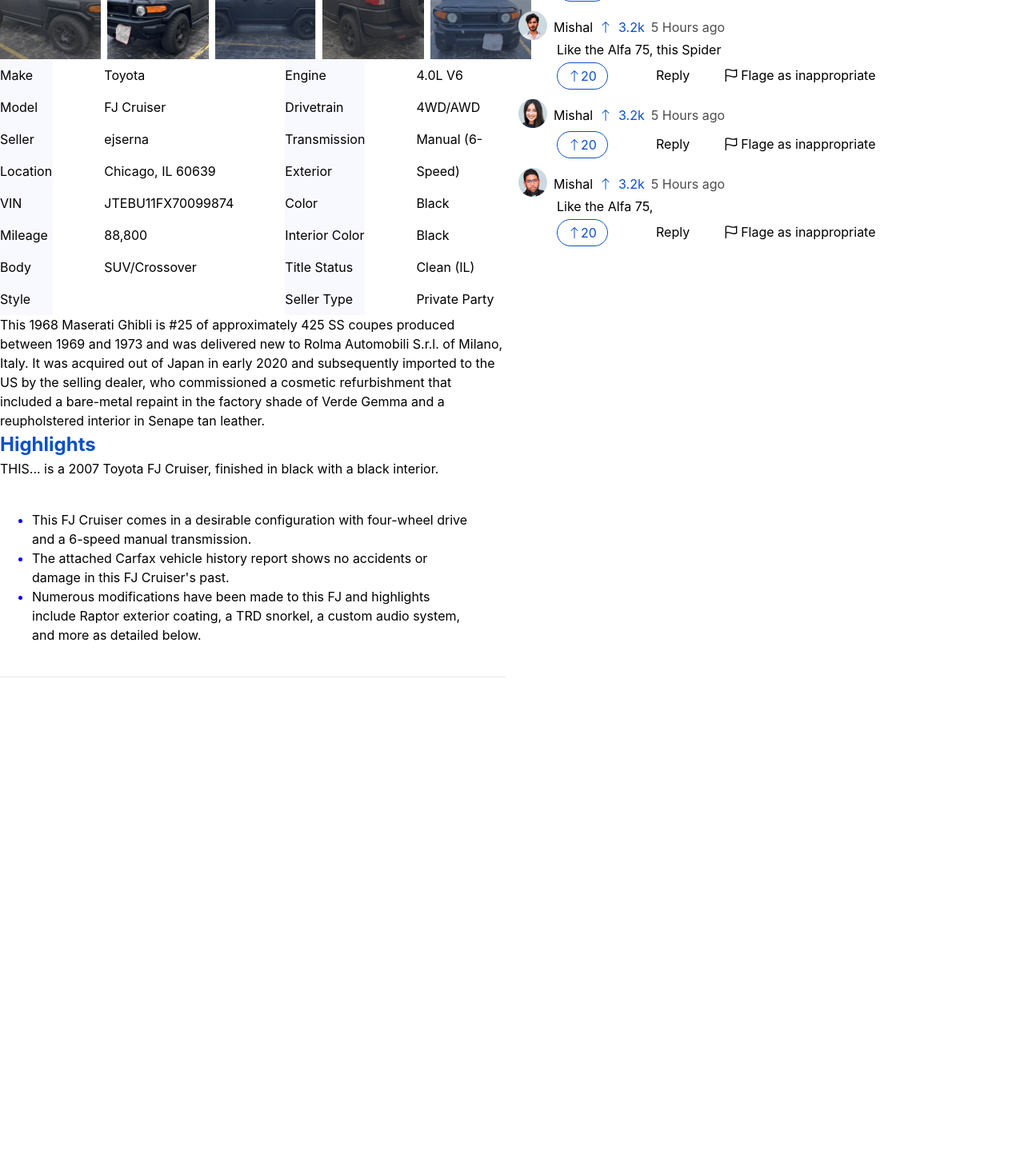
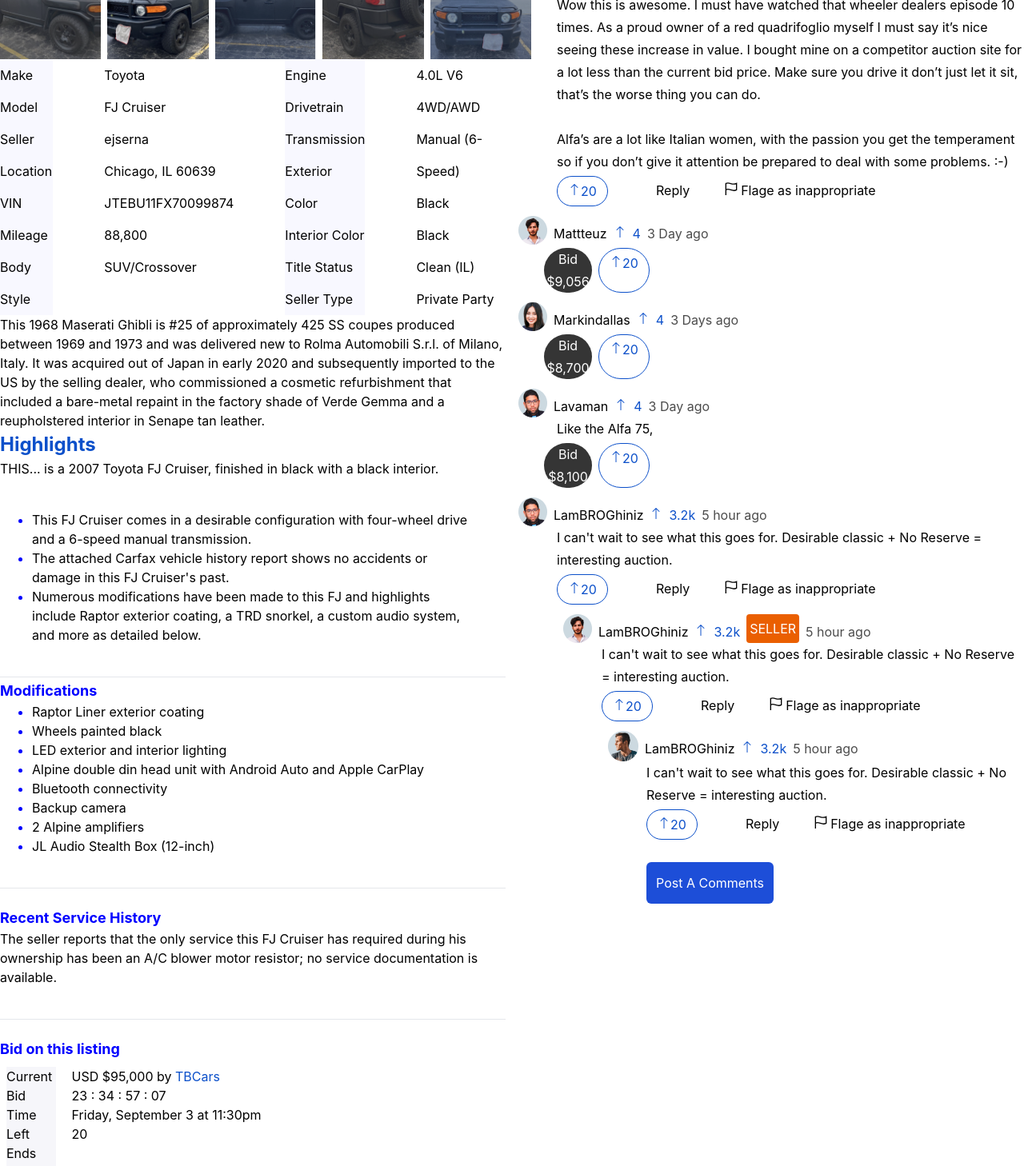
Before and after one commit to M-ilyas1/Elyx-project, a React (Create React App) app: page /HowitWorks in a window 1280 px wide. Shown: the part 900-2358 px from the top of the page at 80% size. Before the commit the page ends 1790 px from the top, so only its background shows below. Built offline with nearby package versions, Linux system fonts and the light colour scheme; some icons are missing.

Commit message:
change commit

```diff
--- a/src/Component/Auction Details/Auction.jsx
+++ b/src/Component/Auction Details/Auction.jsx
@@ -13,11 +13,10 @@
   img15a,
   img16a,
   img17a,
-
 } from "../../images/index.js";
 import { BsClock, BsArrowUp, BsHash, BsQuestionCircle } from "react-icons/bs";
 import { RiShareForwardLine } from "react-icons/ri";
-import { GrFavorite ,GrFlag } from "react-icons/gr";
+import { GrFavorite, GrFlag } from "react-icons/gr";
 import { AiOutlineComment } from "react-icons/ai";
 import { FaRegCommentDots } from "react-icons/fa";
 import { PiArrowElbowDownRightLight } from "react-icons/pi";
@@ -89,8 +88,8 @@
         </div>
       </div>
 
-      <div className="flex gap-4">
-        <div className=" w-[50%] pb-10">
+      <div className="flex gap-4 pb-5">
+        <div className=" w-[50%]  ">
           <div>
             <div className="w-full bg-cover">
               <img src={selectedImage || Autionbg} alt="" className="w-full" />
@@ -190,14 +189,14 @@
             </li>
             <li className="list-outside">
               <p className="text-black">
-                {" "}
+
                 The attached Carfax vehicle history report shows no accidents or
                 damage in this FJ Cruiser's past.
               </p>
             </li>
             <li className="list-outside ">
               <p className="text-black">
-                {" "}
+
                 Numerous modifications have been made to this FJ and highlights
                 include Raptor exterior coating, a TRD snorkel, a custom audio
                 system, and more as detailed below.
@@ -206,17 +205,88 @@
           </ul>
 
           <hr className=" h-1" />
+          <div className="pb-10">
+            <h1 className="text-[blue] font-bold text-lg">Modifications</h1>
+            <ul className="list-disc text-[blue] pl-10">
+            <li className="list-outside ">
+              <p className="text-black">
+              Raptor Liner exterior coating
+              </p>
+            </li>
+            <li className="list-outside">
+              <p className="text-black">
+
+              Wheels painted black
+              </p>
+            </li>
+            <li className="list-outside ">
+              <p className="text-black">
+
+              LED exterior and interior lighting
+              </p>
+            </li>
+            <li className="list-outside ">
+              <p className="text-black">
+
+              Alpine double din head unit with Android Auto and Apple CarPlay              </p>
+            </li>
+            <li className="list-outside ">
+              <p className="text-black">
+              Bluetooth connectivity</p>
+            </li>
+            <li className="list-outside ">
+              <p className="text-black">
+              Backup camera
+              </p>
+            </li>
+            <li className="list-outside ">
+              <p className="text-black">
+              2 Alpine amplifiers
+              </p>
+            </li>
+            <li className="list-outside ">
+              <p className="text-black">
+              JL Audio Stealth Box (12-inch)
+              </p>
+            </li>
+          </ul>
           </div>
-        <div className=" w-[50%]">
+          <hr className=" h-1" />
+        <div className="pb-10 pt-5">
+            <h1 className="text-[blue] font-bold text-lg">Recent Service History</h1>
+            <p>The seller reports that the only service this FJ Cruiser has required during his ownership has been an A/C blower motor resistor; no service documentation is available.</p>
+            </div>
+            <hr className=" h-1" />
+
+            <div className="pt-5">
+              <h1 className="text-[blue] font-bold text-lg">Bid on this listing</h1>
+              <div className="flex gap-5 p-2">
+                <div className="bg-[#f6f6fa] w-[10%] ">
+                <p>Current Bid</p>
+                <p>Time Left</p>
+                <p>Ends On</p>
+                <p>Bids</p>
+                </div>
+                <div>
+                <p>USD $95,000 by <span className="text-[#0C50CA]"> TBCars</span> </p>
+                <p>23 : 34 : 57 : 07</p>
+                <p>	Friday, September 3 at 11:30pm</p>
+                <p>20</p>
+                </div>
+              </div>
+            </div>
+        </div>
+        {/* second div */}
+        <div className=" w-[50%] leading-10 pb-10  ">
           <div className="">
-            <div className=" flex bg-black  flex-wrap  text-white justify-between items-center rounded pl-2 text-sm ">
+            <div className=" flex bg-black  flex-wrap  text-white justify-between items-center rounded pl-2  text-sm ">
               <div className="flex gap-1">
                 <BsClock className="mt-1 text-[#0C50CA]" />
                 {currentTime}
               </div>
 
               <div className="flex gap-1 ">
-                <BsArrowUp className="text-[#0C50CA] mt-1" />
+                <BsArrowUp className="text-[#0C50CA] mt-1 " />
                 <h1 className="text-[#0C50CA]">High Bid</h1>
                 <h1>$7,400</h1>
               </div>
@@ -235,13 +305,13 @@
               </div>
             </div>
 
-            <div className="mt-3">
-              <div className="flex   gap-[30%] border[#CCD9E0] border-l border-t border-r rounded-r-md p-5 ">
-                <div className="mt-4  w-[30%]">
+            <div className="mt-3 mb-5">
+              <div className="flex gap-[30%] border[#CCD9E0] border-l border-t border-r rounded-r-md p-5 ">
+                <div className="mt-4 pb-5  w-[30%]">
                   <p>CURRENT BID</p>
                   <h1 className="font-bold text-2xl">$9,056</h1>
                 </div>
-                <div className=" leading-7">
+                <div className=" leading-7 mt-2">
                   <div className="flex gap-1 items-center">
                     <img src={user} alt="" />
                     <pre>Bidder : Alex Jonhson</pre>
@@ -300,8 +370,8 @@
             </div>
           </div>
 
-          <div>
-            <div className="flex gap-2 mt-3">
+          <div className="leading-7 ">
+            <div className="flex gap-2 mt-3 ">
               <img src={img13a} alt="" />
               <h1 className="mt-2">Mishal</h1>
               <BsArrowUp className="mt-3 text-[#0C50CA] " />
@@ -316,7 +386,7 @@
 
             <div className=" flex mt-1 ml-12 gap-10">
               <button className="flex text-[#0C50CA] w-16 justify-center rounded-full border border-[#0C50CA] p-1">
-            <BsArrowUp className="mt-1"/>
+                <BsArrowUp className="mt-1" />
                 <p>20</p>
               </button>
 
@@ -326,29 +396,35 @@
                 <p></p>
               </div>
               <div className="gap-1 flex mt-1">
-              <GrFlag className="mt-1"/>
+                <GrFlag className="mt-1" />
                 <p>Flage as inappropriate</p>
               </div>
             </div>
 
-          </div>
           <div>
             <div className="flex gap-2 mt-3">
               <img src={img14a} alt="" />
-              <h1 className="mt-2">Mishal</h1>
+              <h1 className="mt-2">Sandhya</h1>
               <BsArrowUp className="mt-3 text-[#0C50CA] " />
               <p className="text-[#0C50CA] mt-2">3.2k</p>
               <p className="mt-2 opacity-70">5 Hours ago</p>
             </div>
             <p className="ml-12">
-              Like the Alfa 75, this Spider was not that rare in Europe. But
-              nowadays, it is! Whatever, an absolute unicorn for any American
-              driver, that's for sure. ^^
+              Wow this is awesome. I must have watched that wheeler dealers
+              episode 10 times. As a proud owner of a red quadrifoglio myself I
+              must say it’s nice seeing these increase in value. I bought mine
+              on a competitor auction site for a lot less than the current bid
+              price. Make sure you drive it don’t just let it sit, that’s the
+              worse thing you can do. <br />
+              <br />
+               Alfa’s are a lot like Italian women, with
+              the passion you get the temperament so if you don’t give it
+              attention be prepared to deal with some problems. :-)
             </p>
 
             <div className=" flex mt-1 ml-12 gap-10">
               <button className="flex text-[#0C50CA] w-16 justify-center rounded-full border border-[#0C50CA] p-1">
-            <BsArrowUp className="mt-1"/>
+                <BsArrowUp className="mt-1" />
                 <p>20</p>
               </button>
 
@@ -358,25 +434,76 @@
                 <p></p>
               </div>
               <div className="gap-1 flex mt-1">
-              <GrFlag className="mt-1"/>
+                <GrFlag className="mt-1" />
                 <p>Flage as inappropriate</p>
               </div>
             </div>
             <div>
               <div className="flex gap-2 mt-3">
                 <img src={img15a} alt="" />
-              <h1 className="mt-2">Mishal</h1>
+                <h1 className="mt-2">Mattteuz</h1>
+                <BsArrowUp className="mt-3 text-[#0C50CA] " />
+                <p className="text-[#0C50CA] mt-2">4</p>
+                <p className="mt-2 opacity-70">3 Day ago</p>
+              </div>
+              <div className=" flex mt-1 ml-8 gap-2">
+              <button className="bg-[#353535] text-white w-[10%] rounded-full">Bid $9,056</button>
+                <button className="flex text-[#0C50CA] w-16 justify-center rounded-full border border-[#0C50CA] p-1">
+                  <BsArrowUp className="mt-1" />
+                  <p>20</p>
+                </button>
+              </div>
+            </div>
+            <div>
+              <div className="flex gap-2 mt-3">
+                <img src={img16a} alt="" />
+                <h1 className="mt-2">Markindallas</h1>
+                <BsArrowUp className="mt-3 text-[#0C50CA] " />
+                <p className="text-[#0C50CA] mt-2">4</p>
+                <p className="mt-2 opacity-70">3 Days ago</p>
+              </div>
+
+              <div className=" flex mt-1 ml-8 gap-2">
+              <button className="bg-[#353535] text-white w-[10%] rounded-full">Bid $8,700</button>
+                <button className="flex text-[#0C50CA] w-16 justify-center rounded-full border border-[#0C50CA] p-1">
+                  <BsArrowUp className="mt-1" />
+                  <p>20</p>
+                </button>
+              </div>
+            </div>
+
+            <div>
+              <div className="flex gap-2 mt-3">
+                <img src={img17a} alt="" />
+                <h1 className="mt-2">Lavaman</h1>
+                <BsArrowUp className="mt-3 text-[#0C50CA] " />
+                <p className="text-[#0C50CA] mt-2">4</p>
+                <p className="mt-2 opacity-70">3 Day ago</p>
+              </div>
+              <p className="ml-12">Like the Alfa 75,</p>
+              <div className=" flex mt-1 ml-8 gap-2">
+              <button className="bg-[#353535] text-white w-[10%] rounded-full">Bid $8,100</button>
+                <button className="flex text-[#0C50CA] w-16 justify-center rounded-full border border-[#0C50CA] p-1">
+                  <BsArrowUp className="mt-1" />
+                  <p>20</p>
+                </button>
+              </div>
+
+
+              </div>
+
+            <div>
+              <div className="flex gap-2 mt-3">
+                <img src={img17a} alt="" />
+                <h1 className="mt-2">LamBROGhiniz</h1>
                 <BsArrowUp className="mt-3 text-[#0C50CA] " />
                 <p className="text-[#0C50CA] mt-2">3.2k</p>
-              <p className="mt-2 opacity-70">5 Hours ago</p>
+                <p className="mt-2 opacity-70">5 hour ago</p>
               </div>
-            <p className="ml-12">
-              Like the Alfa 75, this Spider
-            </p>
-
+              <p className="ml-12">I can't wait to see what this goes for. Desirable classic + No Reserve = interesting auction.</p>
               <div className=" flex mt-1 ml-12 gap-10">
               <button className="flex text-[#0C50CA] w-16 justify-center rounded-full border border-[#0C50CA] p-1">
-            <BsArrowUp className="mt-1"/>
+                <BsArrowUp className="mt-1" />
                 <p>20</p>
               </button>
 
@@ -386,26 +513,25 @@
                 <p></p>
               </div>
               <div className="gap-1 flex mt-1">
-              <GrFlag className="mt-1"/>
+                <GrFlag className="mt-1" />
                 <p>Flage as inappropriate</p>
               </div>
             </div>
               </div>
-          <div>
+
+            <div className="ml-14">
               <div className="flex gap-2 mt-3">
-              <img src={img16a} alt="" />
-              <h1 className="mt-2">Mishal</h1>
+                <img src={img15a} alt="" />
+                <h1 className="mt-2">LamBROGhiniz</h1>
                 <BsArrowUp className="mt-3 text-[#0C50CA] " />
                 <p className="text-[#0C50CA] mt-2">3.2k</p>
-              <p className="mt-2 opacity-70">5 Hours ago</p>
+                <button className="bg-[#EA5F00] p-1 rounded text-white">SELLER</button>
+                <p className="mt-2 opacity-70">5 hour ago</p>
               </div>
-            <p className="ml-12">
-
-            </p>
-
+              <p className="ml-12">I can't wait to see what this goes for. Desirable classic + No Reserve = interesting auction.</p>
               <div className=" flex mt-1 ml-12 gap-10">
               <button className="flex text-[#0C50CA] w-16 justify-center rounded-full border border-[#0C50CA] p-1">
-            <BsArrowUp className="mt-1"/>
+                <BsArrowUp className="mt-1" />
                 <p>20</p>
               </button>
 
@@ -415,27 +541,23 @@
                 <p></p>
               </div>
               <div className="gap-1 flex mt-1">
-              <GrFlag className="mt-1"/>
+                <GrFlag className="mt-1" />
                 <p>Flage as inappropriate</p>
               </div>
             </div>
               </div>
-
-          <div>
+              <div className="ml-28">
                 <div className="flex gap-2 mt-3">
-              <img src={img17a} alt="" />
-              <h1 className="mt-2">Mishal</h1>
+                  <img src={img13a} alt="" />
+                  <h1 className="mt-2">LamBROGhiniz</h1>
                   <BsArrowUp className="mt-3 text-[#0C50CA] " />
                   <p className="text-[#0C50CA] mt-2">3.2k</p>
-              <p className="mt-2 opacity-70">5 Hours ago</p>
+                  <p className="mt-2 opacity-70">5 hour ago</p>
                 </div>
-            <p className="ml-12">
-              Like the Alfa 75,
-            </p>
-
+                <p className="ml-12">I can't wait to see what this goes for. Desirable classic + No Reserve = interesting auction.</p>
                 <div className=" flex mt-1 ml-12 gap-10">
                 <button className="flex text-[#0C50CA] w-16 justify-center rounded-full border border-[#0C50CA] p-1">
-            <BsArrowUp className="mt-1"/>
+                  <BsArrowUp className="mt-1" />
                   <p>20</p>
                 </button>
 
@@ -445,13 +567,15 @@
                   <p></p>
                 </div>
                 <div className="gap-1 flex mt-1">
-              <GrFlag className="mt-1"/>
+                  <GrFlag className="mt-1" />
                   <p>Flage as inappropriate</p>
                 </div>
               </div>
-
+              <button className="bg-blue-700 p-3 mt-7 ml-12 text-white rounded-md ">
+                Post A Comments
+              </button>
                 </div>
-
+            </div>
           </div>
         </div>
       </div>
```
Lines whose indentation alone changed are shown as unchanged.
